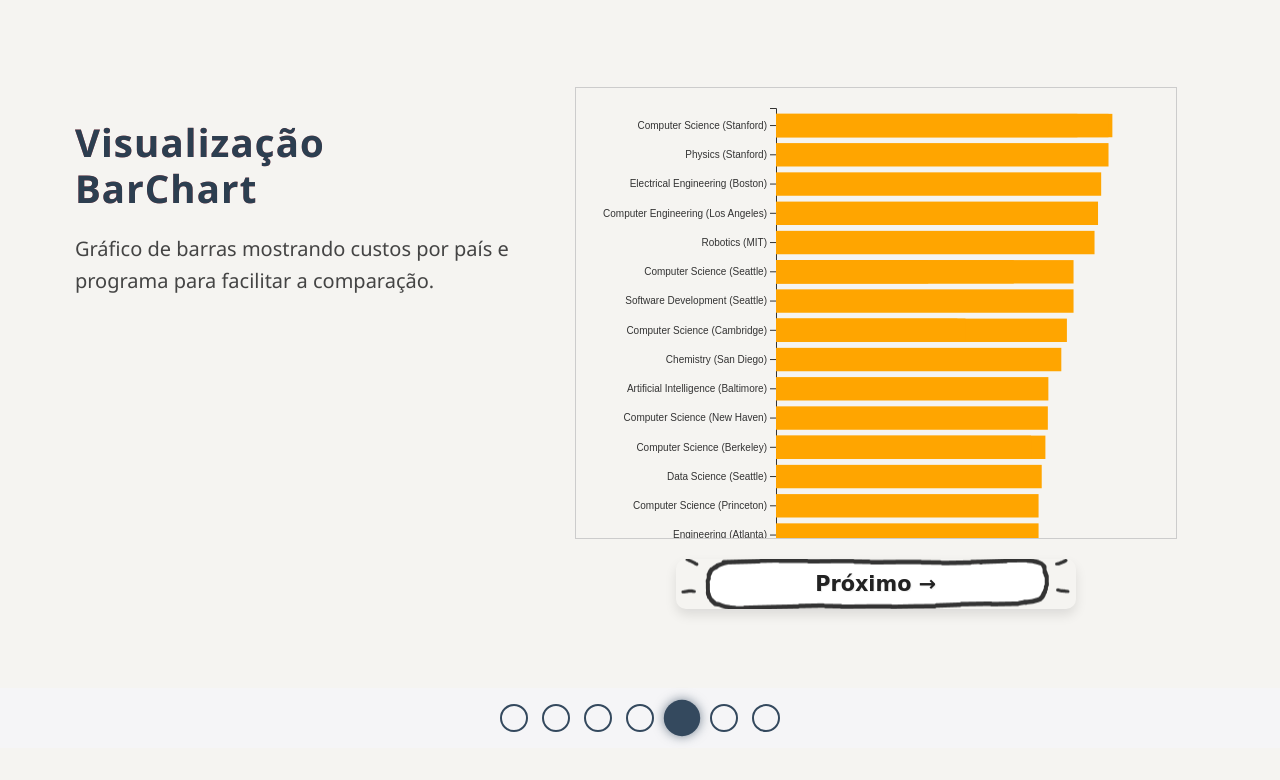
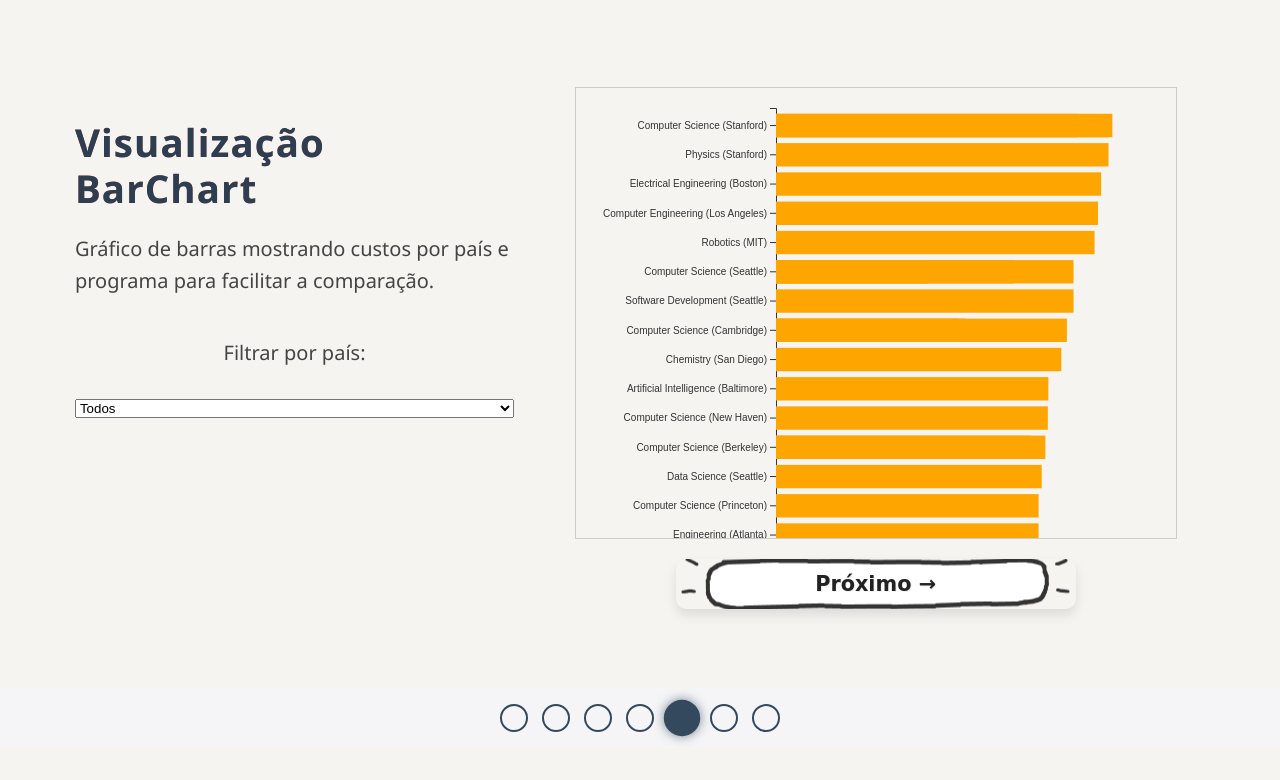
Before and after one commit to FGV-VIS-2025/final-project-internacionaleducation, a SvelteKit app: page / in a window 1280 px wide. Both pictures are taken after a click on the tab "4. Comparação Geral". Shown: the top 780 px of the page. Built offline with nearby package versions, Linux system fonts and the light colour scheme.

Commit message:
novo filtro de barra

```diff
--- a/src/routes/+page.svelte
+++ b/src/routes/+page.svelte
@@ -90,6 +90,17 @@
     ...d,
     distance: getDistance(d, selectedPoint)
   }));
+
+  let selectedCountry = '';
+  // Monta a lista de países únicos a partir de educationData
+  $: countries = Array.from(new Set(educationData.map(d => d.Country)));
+
+  // Se selectedCountry estiver vazio, mostra todos; senão, filtra por Country
+  $: filteredEducation =
+    selectedCountry === ''
+      ? educationData
+      : educationData.filter(d => d.Country === selectedCountry);
+
 
   // Funcionamento dos Slides
   let currentSlide = 0;
@@ -308,25 +319,43 @@
       {:else if currentSlide === 4}
         <div class="left-right-container">
           <div class="left">
-            <h2
-              in:fly={{ y: -40, duration: 600 }}
-              class="title"
-            >
+            <h2 in:fly={{ y: -40, duration: 600 }} class="title">
               Visualização <strong>BarChart</strong>
             </h2>
             <p class="slide-text" in:fly={{ y: 20, delay: 200, duration: 600 }}>
               Gráfico de barras mostrando custos por país e programa para facilitar a comparação.
             </p>
+            <!-- Filtro de país -->
+            <label for="country-select" class="slide-text">Filtrar por país:</label>
+            <select
+              id="country-select"
+              bind:value={selectedCountry}
+              class="coord-form"
+              in:scale={{ duration: 400, delay: 300 }}
+            >
+              <option value="">Todos</option>
+              {#each countries as country}
+                <option value={country}>{country}</option>
+              {/each}
+            </select>
           </div>
 
           <div class="right">
-            {#if educationData.length}
-              <BarChart data={educationData} />
+
+            <!-- Passa os dados já filtrados ao BarChart -->
+            {#if filteredEducation.length}
+              <BarChart data={filteredEducation} />
             {:else}
-              <p>Carregando dados...</p>
+              <p>Sem dados para esse país.</p>
             {/if}
 
-            <button class="button" size="long" on:click={next} aria-label="Avançar para o próximo slide" in:scale={{ duration: 400, delay: 600 }}>
+            <button
+              class="button"
+              size="long"
+              on:click={next}
+              aria-label="Avançar para o próximo slide"
+              in:scale={{ duration: 400, delay: 600 }}
+            >
               <div id="background"></div>
               <div id="text">Próximo →</div>
               <div id="hitbox"></div>
```
